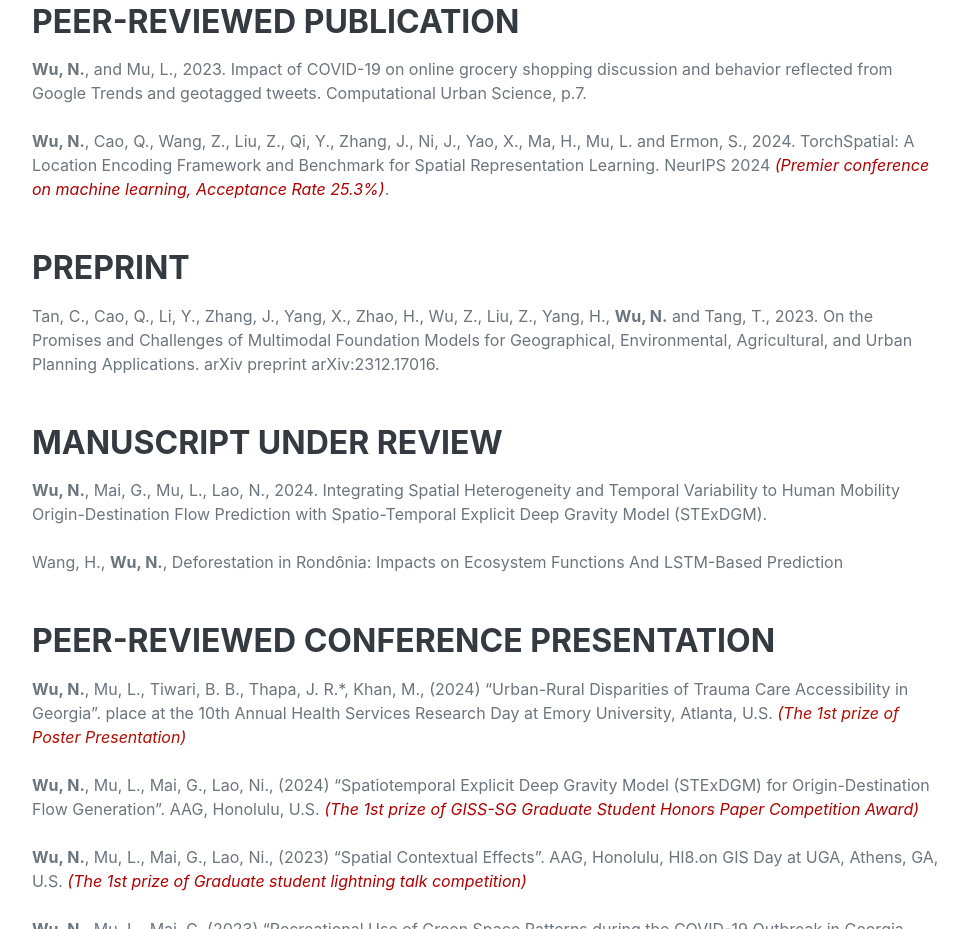
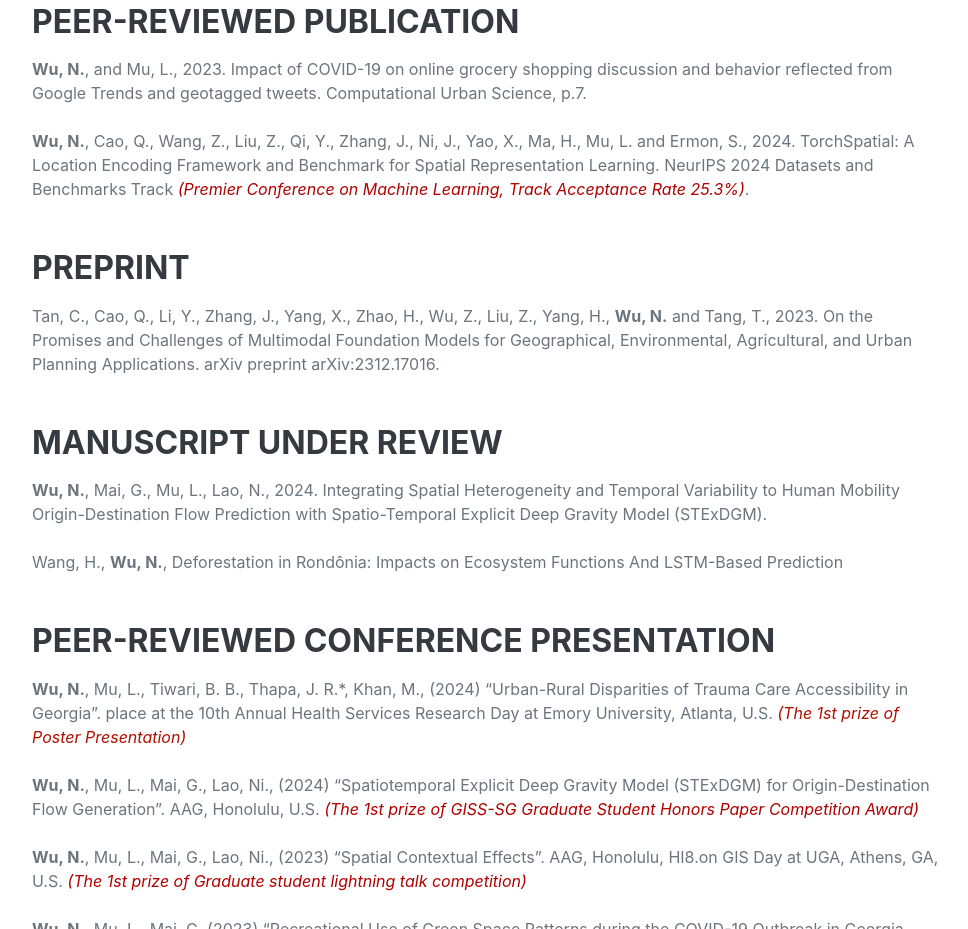
Before and after one commit to NeminWu/neminwu.github.io, a website: page index.html in a window 1280 px wide. Shown: the part 1935-2864 px from the top of the page, without its empty margins (288-1256 px from the left). Drawn offline with nearby package versions, Linux system fonts and the light colour scheme; a web font is replaced by a local one.

Commit message:
Update index.html

```diff
--- a/index.html
+++ b/index.html
@@ -133,8 +133,8 @@
                     <br>
                     <div><b>Wu, N.</b>, Cao, Q., Wang, Z., Liu, Z., Qi, Y., Zhang, J., Ni, J., Yao, X., Ma, H., Mu, L.
                         and Ermon, S., 2024. TorchSpatial: A Location Encoding Framework and Benchmark for Spatial
-                        Representation Learning. NeurIPS 2024 <font color="bs-orange"><i>(Premier conference on machine
-                                learning, Acceptance
+                        Representation Learning. NeurIPS 2024 Datasets and Benchmarks Track <font color="bs-orange"><i>(Premier Conference on Machine
+                                Learning, Track Acceptance
                                 Rate 25.3%)</i></font>.</div>
                 </div>
 
```
